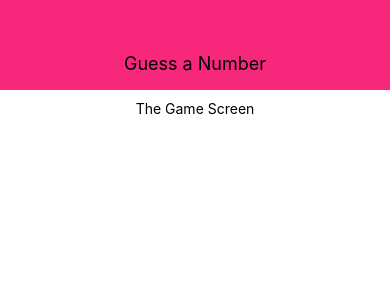
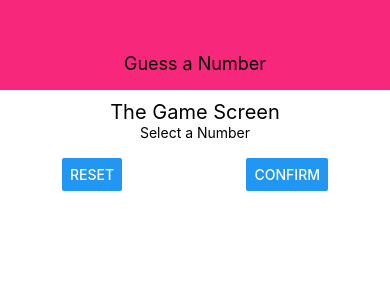
Before and after one commit to whyang0808/guess-a-number-app, a React Native app: screen / in a window 390 px wide. Shown: the top 300 px of the page. Built offline with nearby package versions, Linux system fonts and the light colour scheme.

Commit message:
Working on the Layout

```diff
--- a/screens/StartGameScreen.js
+++ b/screens/StartGameScreen.js
@@ -1,10 +1,18 @@
 import React from 'react';
-import { View, Text, StyleSheet } from 'react-native';
+import { View, Text, StyleSheet, TextInput, Button } from 'react-native';
 
 const StartGameScreen = props => {
     return (
         <View style={styles.screen}>
-            <Text>The Game Screen</Text>
+            <Text style={styles.title}>The Game Screen</Text>
+            <View style={styles.inputContainer}>
+                <Text>Select a Number</Text>
+                <TextInput/>
+                <View style={styles.buttonContainer}>
+                    <Button title="Reset" onPress={() => {}}/>
+                    <Button title="Confirm" onPress={() => {}}/>
+                </View>
+            </View>
         </View>
     );
 }
@@ -14,6 +22,20 @@
         flex: 1,
         padding: 10,
         alignItems: 'center'
+    },
+    title: {
+        fontSize: 20
+    },
+    inputContainer: {
+        width: 300,
+        maxWidth: '80%',
+        alignItems: 'center'
+    },
+    buttonContainer: {
+        flexDirection: 'row',
+        width: '100%',
+        justifyContent: 'space-between',
+        paddingHorizontal: 15
     }
 });
 
```
